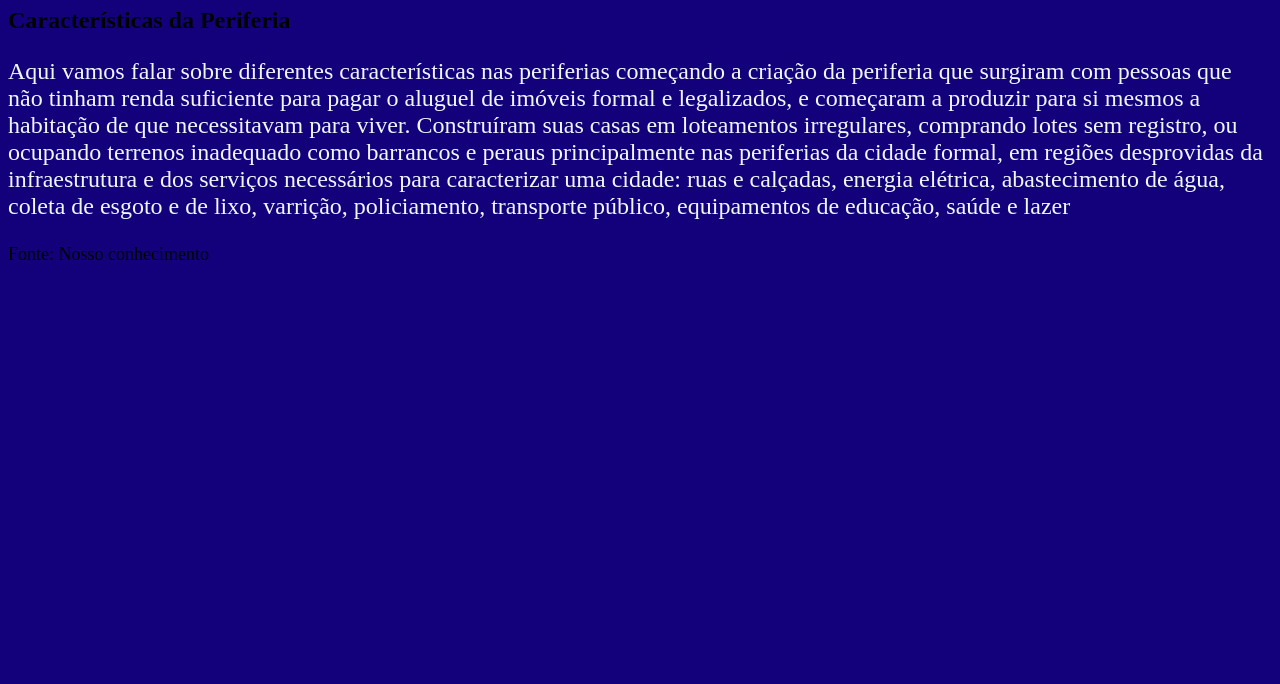
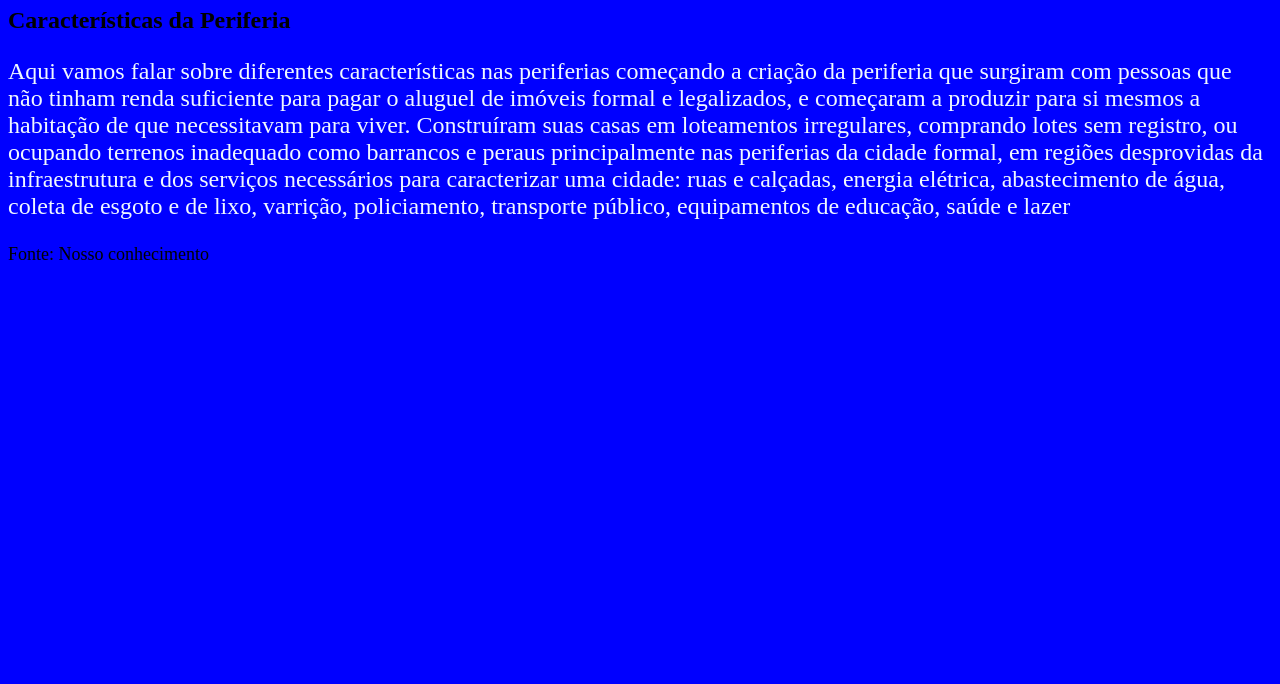
Before and after one commit to kerniski/SITE-1, a plain HTML site: page index.html in a window 1280 px wide. Shown: the part 116-800 px from the top of the page. Drawn offline with Linux system fonts and the light colour scheme; a web font is replaced by a local one.

Commit message:
11111111

```diff
--- a/style.css
+++ b/style.css
@@ -1,6 +1,6 @@
 @import url('https://fonts.googleapis.com/css2?family=Emblema+One&display=swap');
 :root{
-    background-color: #13007b;
+    background-color: blue;
 }
 .cabecalho{
 
```
